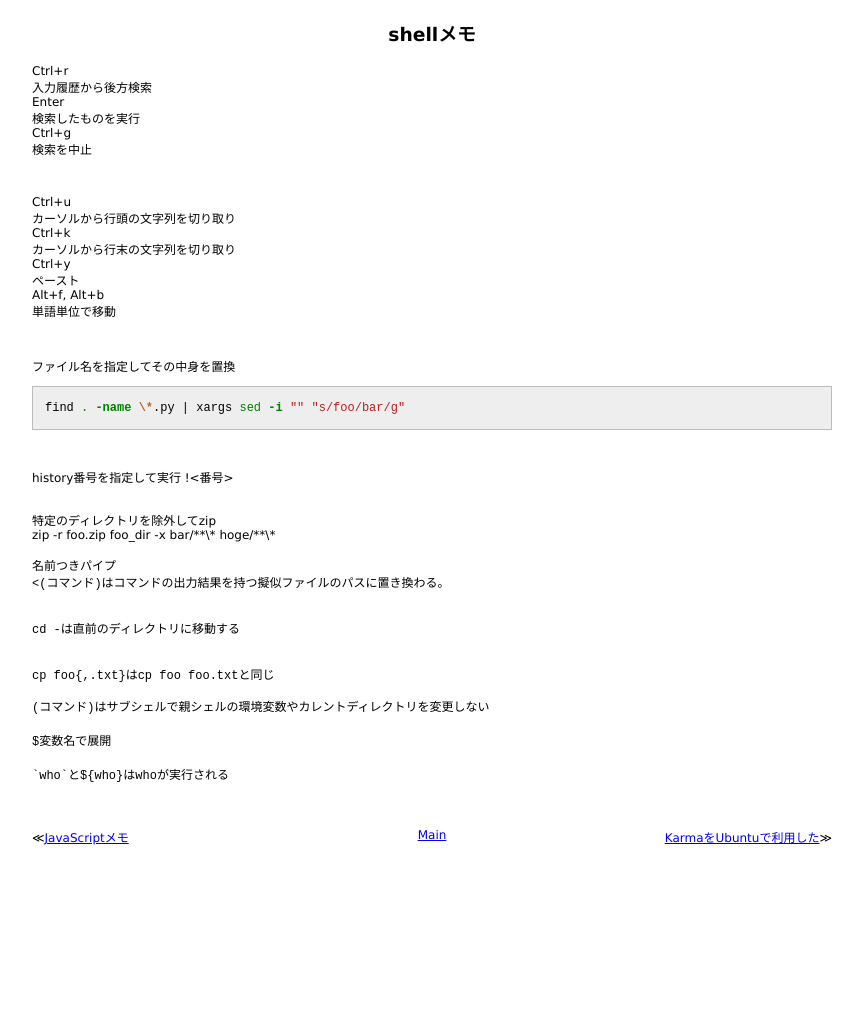
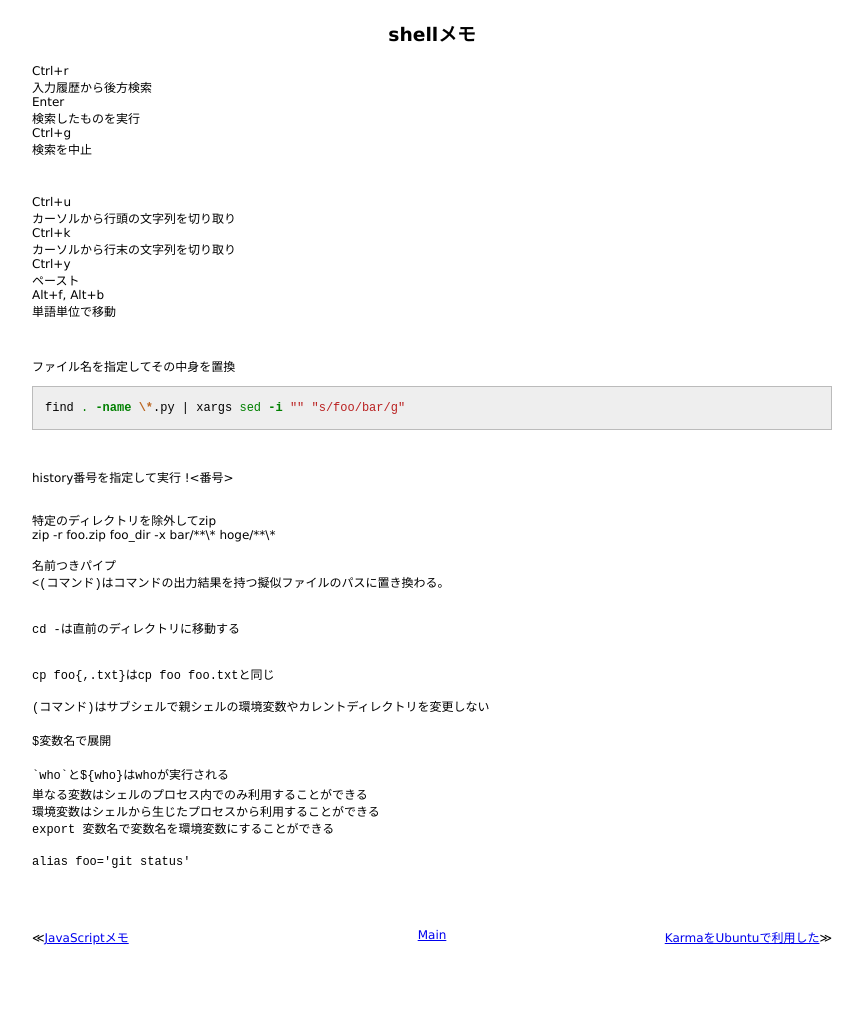
Before and after one commit to 38elements/38elements.github.com, a Jekyll site: the page built from _posts/2014-4-20-shell.md, in a window 1280 px wide. Shown: the whole page, without its empty margins (208-1071 px from the left). Built offline with Jekyll 4.4.1, drawn with Linux system fonts in a browser that asks for light colours; Markdown is read by kramdown in place of the engine named in the settings; before the commit the page ends 914 px from its top, so only the background shows below that.

Commit message:
Update 2014-4-20-shell.md

```diff
--- a/_posts/2014-4-20-shell.md
+++ b/_posts/2014-4-20-shell.md
@@ -53,3 +53,9 @@ zip -r foo.zip foo_dir -x bar/\*\*\\\* hoge/\*\*\\\*
 <br>
 `` `who` ``と`${who}`は`who`が実行される
 <br>
+単なる変数はシェルのプロセス内でのみ利用することができる
+環境変数はシェルから生じたプロセスから利用することができる
+`export 変数名`で変数名を環境変数にすることができる
+<br>
+`alias foo='git status'`
+<br>
```
